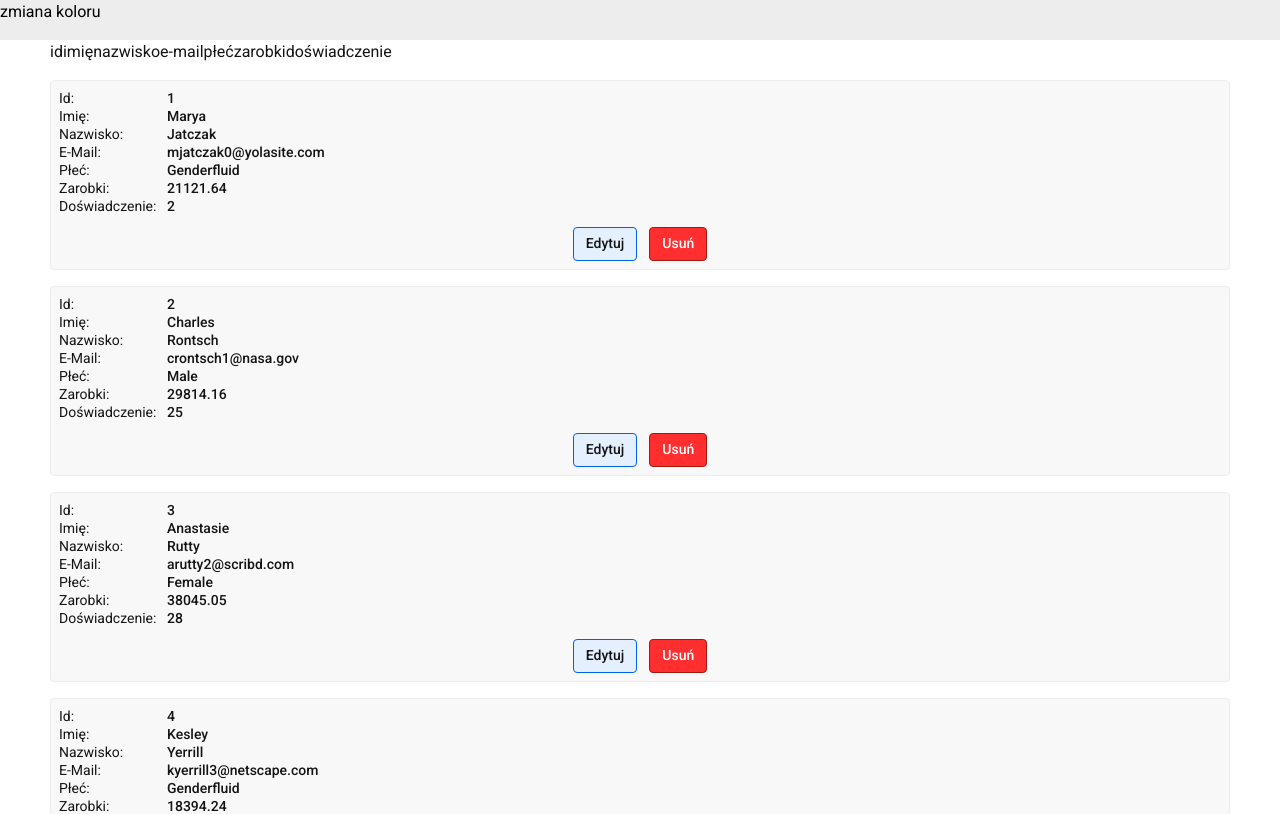
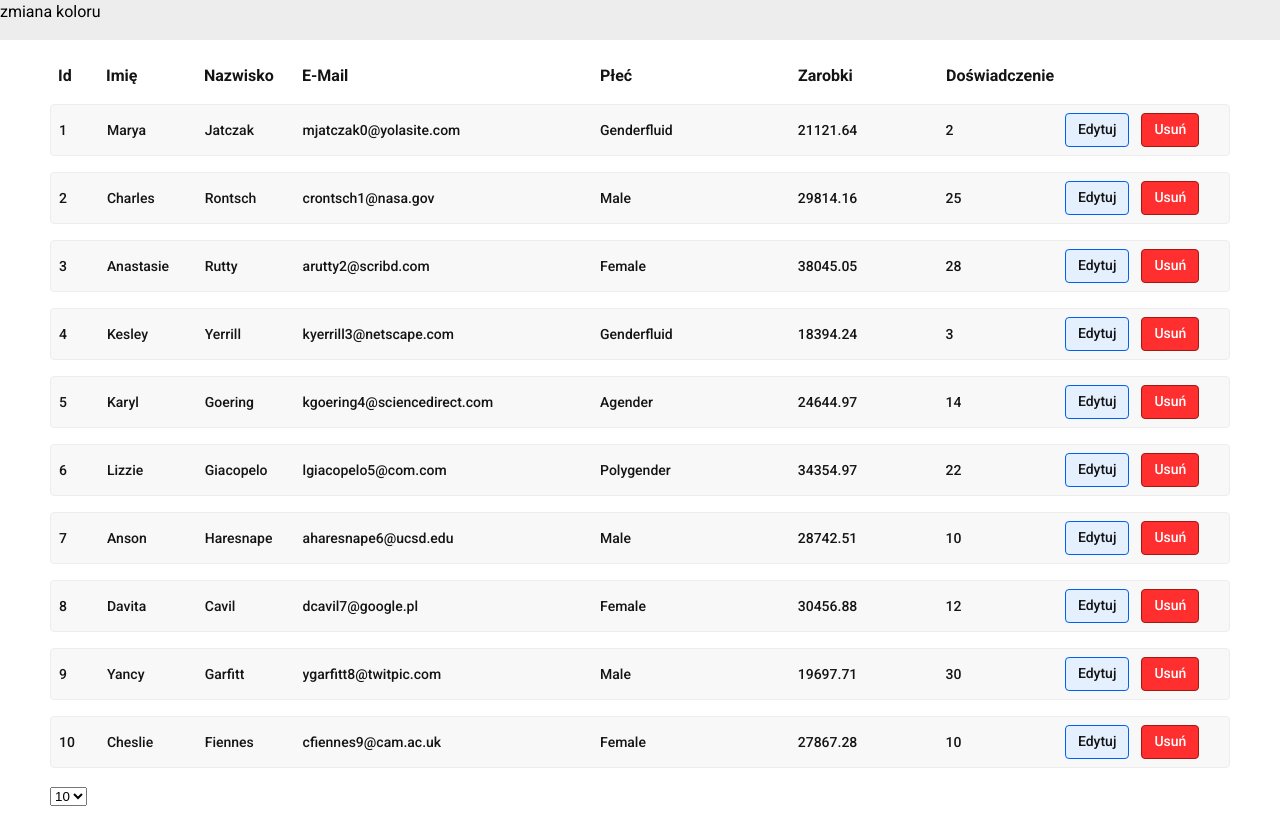
Before and after one commit to paloboo/SwiftRecruitmentTask, a Vue app: page / in a window 1280 px wide. Shown: the top 814 px of the page. Built offline with nearby package versions, Linux system fonts and the light colour scheme; data requests are answered from the project's data file.

Commit message:
rwd table styling

```diff
--- a/src/components/Table/Table.vue
+++ b/src/components/Table/Table.vue
@@ -101,6 +101,36 @@ export default {
 
 <style lang="scss" scoped>
     .table {
+        padding-top: 24px;
         width: 100%;
+
+        :deep(.table_row_dimensions) {
+            @media screen and (min-width: 1280px) {
+                &:first-of-type {
+                    width: 48px;
+                }
+                &:nth-of-type(2) {
+                    width: 98px;
+                }
+                &:nth-of-type(3) {
+                    width: 98px;
+                }
+                &:nth-of-type(4) {
+                    width: 298px;
+                }
+                &:nth-of-type(5) {
+                    width: 198px;
+                }
+                &:nth-of-type(6) {
+                    width: 148px;
+                }
+                &:nth-of-type(7) {
+                    width: 98px;
+                }
+                &:nth-of-type(8) {
+                    width: 178px;
+                }
+            }
+        }
     }
 </style>
--- a/src/components/Table/TableHeading.vue
+++ b/src/components/Table/TableHeading.vue
@@ -1,6 +1,6 @@
 <template>
     <div class="table_heading">
-        <div class="heading_single row_dimensions" v-for="singleTitle in headingData">
+        <div class="heading_single table_row_dimensions" v-for="singleTitle in headingData">
             <p>{{$translations[currentLanguage][singleTitle]}}</p>
         </div>
     </div>
@@ -32,8 +32,16 @@ export default {
     .table_heading {
         display: none;
 
-        @media screen and (min-width: 768px) {
+        @media screen and (min-width: 1280px) {
             display: flex;
+        }
+
+        .heading_single {
+            padding-left: 8px;
+            p {
+                font-weight: 700;
+                text-transform: capitalize;
+            }
         }
     }
 </style>
--- a/src/components/Table/TableRow.vue
+++ b/src/components/Table/TableRow.vue
@@ -1,13 +1,13 @@
 <template>
     <div class="table_row">
-        <div class="row_single_cell" v-for="description in Object.keys(tableRowData)">
+        <div class="row_single_cell table_row_dimensions" v-for="description in Object.keys(tableRowData)">
             <span class="cell_description">{{$translations[currentLanguage][description]}}:</span>
             <a v-if="description==='email'" class="cell_value" :href="'mailto:'+tableRowData[description]">
                 {{tableRowData[description]}}
             </a>
             <span v-else class="cell_value">{{tableRowData[description]}}</span>
         </div>
-        <div class="row_single_cell buttons">
+        <div class="row_single_cell buttons table_row_dimensions">
             <Btn type="edit" @click="$emit('edit', tableRowData)">
                 {{$translations[currentLanguage]['edit']}}
             </Btn>
@@ -49,14 +49,52 @@ export default {
         padding: 8px;
         transition: border .3s ease-in-out, background-color .3s ease-in-out;
 
+        @media screen and (min-width: 1280px) {
+            display: flex;
+        }
+
         .row_single_cell {
             display: flex;
             flex-wrap: nowrap;
+
+            @media screen and (min-width: 1280px) {
+                align-items:center;
+                width: max-content;
+
+                //&:first-of-type {
+                //    width: 50px;
+                //}
+                //&:nth-of-type(2) {
+                //    width: 100px;
+                //}
+                //&:nth-of-type(3) {
+                //    width: 100px;
+                //}
+                //&:nth-of-type(4) {
+                //    width: 300px;
+                //}
+                //&:nth-of-type(5) {
+                //    width: 200px;
+                //}
+                //&:nth-of-type(6) {
+                //    width: 150px;
+                //}
+                //&:nth-of-type(7) {
+                //    width: 100px;
+                //}
+                //&:nth-of-type(8) {
+                //    width: 180px;
+                //}
+            }
 
             &.buttons {
                 gap: 12px;
                 justify-content: center;
                 margin-top: 12px;
+
+                @media screen and (min-width: 1280px) {
+                    margin-top: 0;
+                }
             }
 
             span,
@@ -70,12 +108,21 @@ export default {
                     margin-right: 8px;
                     min-width: 100px;
                     text-transform: capitalize;
+
+                    @media screen and (min-width: 1280px) {
+                        display: none;
+                    }
                 }
+
                 &.cell_value {
                     font-weight: 500;
                     max-width: calc(100% - 100px);
                     text-overflow: ellipsis;
                     white-space: nowrap;
+
+                    @media screen and (min-width: 1280px) {
+                        max-width: unset;
+                    }
                 }
             }
         }
```
